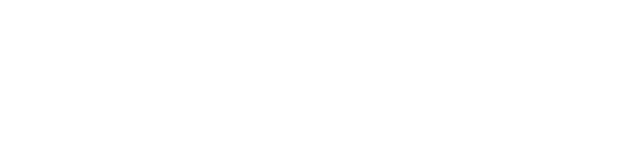
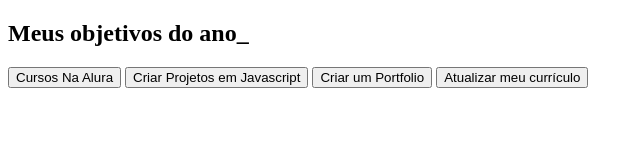
Before and after one commit to joaovbm1111/alura-plus, a plain HTML site: page index.html in a window 1280 px wide. Shown: the whole page, without its empty margins (0-643 px from the left). Drawn offline with Linux system fonts and the light colour scheme.

Commit message:
Add files via upload

```diff
--- a/index.html
+++ b/index.html
@@ -1,13 +1,20 @@
 <!DOCTYPE html>
-<html>
-
+<html lang="pt-br">
 <head>
-    <title>Alura plus</title>
     <meta charset="UTF-8">
-    <meta name="viewport" content="width=device-width, initial-sacle=1">
-    <link rel="stylesheet" href="style.css"
+    <meta http-equiv="X-UA-Compatible" content="IE=edge">
+    <meta name="viewport" content="width=device-width, initial-scale=1.0">
+    <title>Meus Objetivos do Ano</title>
 </head>
-
-<body></body>
-
+<body>
+    <section class="conteudo-principal">
+        <h2 class="titulo-pricipal">Meus objetivos do ano_</h2>
+        <div class="botoes">
+            <button class="botao">Cursos Na Alura</button>
+            <button class="botao">Criar Projetos em Javascript</button>
+            <button class="botao">Criar um Portfolio</button>
+            <button class="botao">Atualizar meu currículo</button>
+        </div>
+    </section>
+</body>
 </html>
```
Also changed, not shown: 1 other file.
